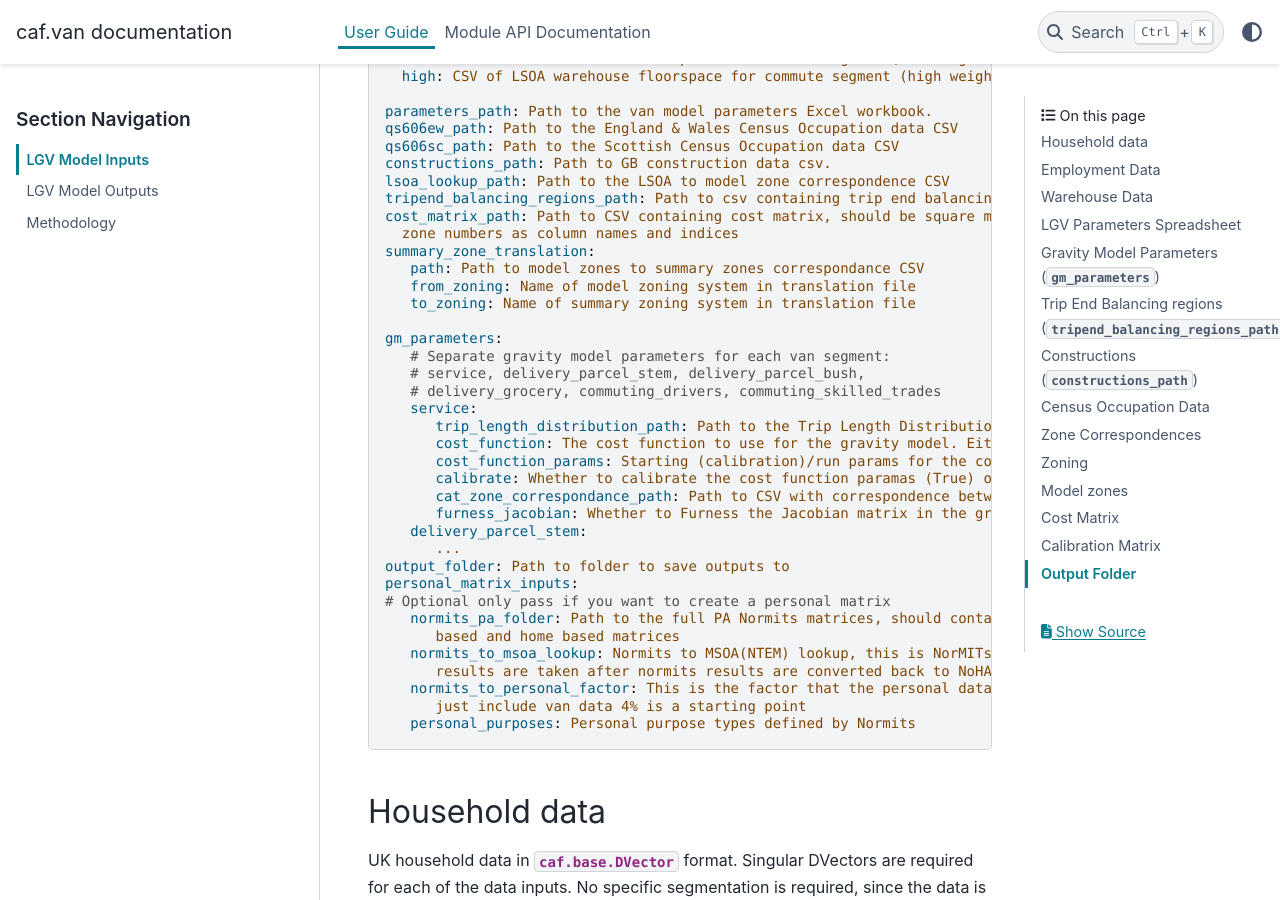
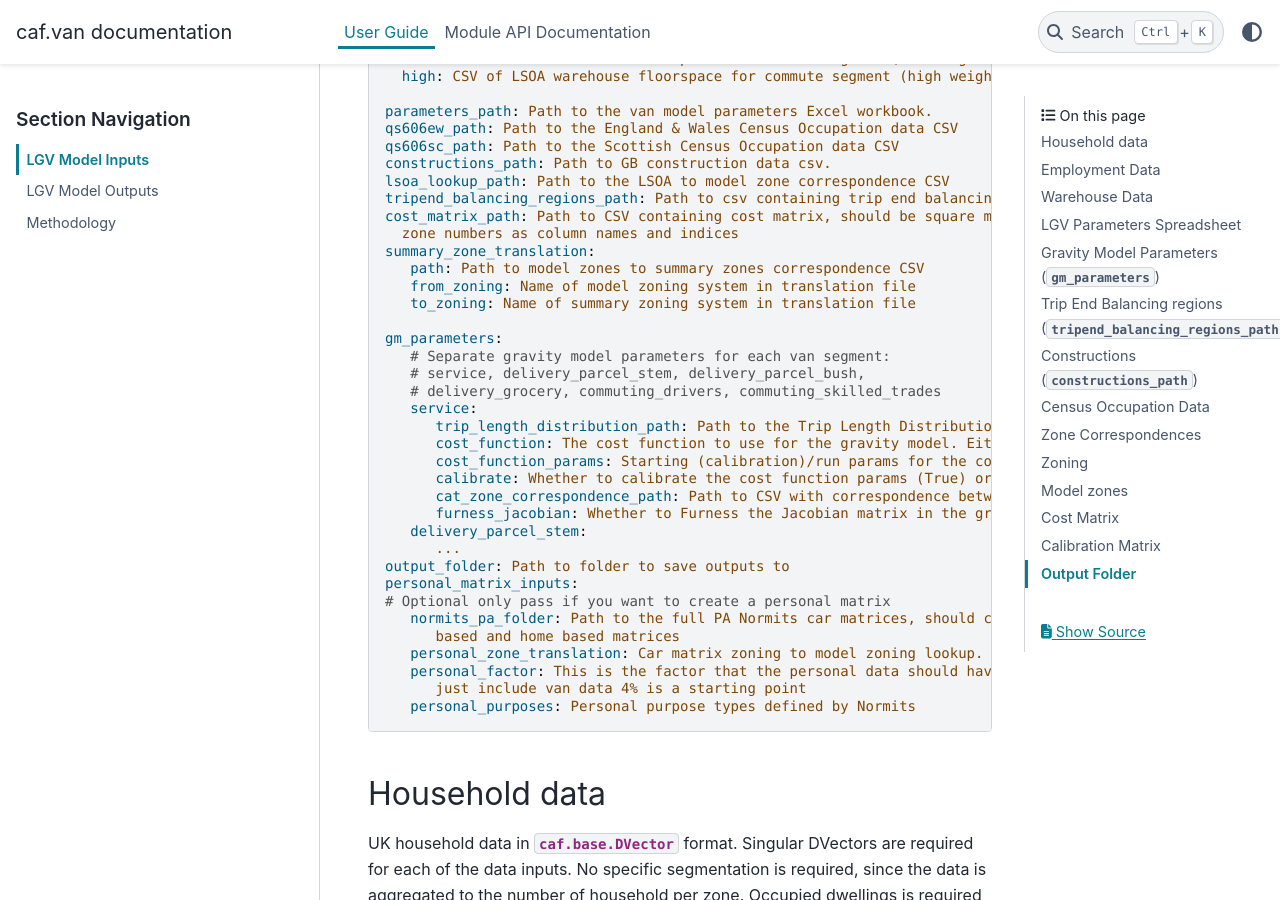
Before and after one commit to Transport-for-the-North/caf.van, a Sphinx documentation site: the page built from docs/source/inputs.rst, in a window 1280 px wide and 900 px high, scrolled down 998 px. Built offline with Sphinx 7.4.7 and the PyData theme 0.15.4, drawn with Linux system fonts in a browser that asks for light colours; pages that are not in the unit, such as notebooks, are missing from menus; some of the changed text lies outside the part shown.

Commit message:
addressed final comments

```diff
--- a/docs/source/inputs.rst
+++ b/docs/source/inputs.rst
@@ -48,7 +48,7 @@
    cost_matrix_path: Path to CSV containing cost matrix, should be square matrix with
      zone numbers as column names and indices
    summary_zone_translation:
-      path: Path to model zones to summary zones correspondance CSV
+      path: Path to model zones to summary zones correspondence CSV
       from_zoning: Name of model zoning system in translation file
       to_zoning: Name of summary zoning system in translation file
 
@@ -60,19 +60,18 @@
          trip_length_distribution_path: Path to the Trip Length Distribution CSV."""
          cost_function: The cost function to use for the gravity model. Either 'log_normal' or 'tanner'
          cost_function_params: Starting (calibration)/run params for the cost function.
-         calibrate: Whether to calibrate the cost function paramas (True) or run with given params (False).
-         cat_zone_correspondance_path: Path to CSV with correspondence between the categories in the TLD and the model zones.
+         calibrate: Whether to calibrate the cost function params (True) or run with given params (False).
+         cat_zone_correspondence_path: Path to CSV with correspondence between the categories in the TLD and the model zones.
          furness_jacobian: Whether to Furness the Jacobian matrix in the gravity model. Find your nearest demand modelling expert for more information.
       delivery_parcel_stem:
          ...
    output_folder: Path to folder to save outputs to
    personal_matrix_inputs:
    # Optional only pass if you want to create a personal matrix
-      normits_pa_folder: Path to the full PA Normits matrices, should contain all non home
+      normits_pa_folder: Path to the full PA Normits car matrices, should contain all non home
          based and home based matrices
-      normits_to_msoa_lookup: Normits to MSOA(NTEM) lookup, this is NorMITs to model zone lookup as the
-         results are taken after normits results are converted back to NoHAM
-      normits_to_personal_factor: This is the factor that the personal data should have applied to
+      personal_zone_translation: Car matrix zoning to model zoning lookup.
+      personal_factor: This is the factor that the personal data should have applied to
          just include van data 4% is a starting point
       personal_purposes: Personal purpose types defined by Normits
 
@@ -452,11 +451,11 @@
 +--------------+--------+-----------------------------------------------+
 
 .. note::
-    If ``cat_zone_correspondance_path`` is not given, the CSV does not need to contain
+    If ``cat_zone_correspondence_path`` is not given, the CSV does not need to contain
     the area column and the tool will perform a single TLD calibration.
     Alternatively, TLDs can be calibrated to separately for different zones.
 
-Category-Zone correspondence (``cat_zone_correspondance_path``)
+Category-Zone correspondence (``cat_zone_correspondence_path``)
 ~~~~~~~~~~~~~~~~~~~~~~~~~~~~~~~~~~~~~~~~~~~~~~~~~~~~~~~~~~~~~~~
 
 The category-zone correspondence is an optional lookup which defines which model zones
@@ -528,7 +527,7 @@
 - Tanner: :math:`\alpha` (alpha), :math:`\beta` (beta)
 
 If a single pair of parameters is provided these will be used for all TLDs,
-alternatively separate parameters can be provided for each of the area IDs in :ref:`Category-Zone correspondence (cat_zone_correspondance_path)`.
+alternatively separate parameters can be provided for each of the area IDs in :ref:`Category-Zone correspondence (cat_zone_correspondence_path)`.
 
 Calibrate
 ~~~~~~~~~
@@ -554,7 +553,7 @@
 
 Optional CSV containing zone groups which the van trip ends will be balanced at.
 The CSV should be in the same format as the
-:ref:`Category-Zone correspondence (cat_zone_correspondance_path)`.
+:ref:`Category-Zone correspondence (cat_zone_correspondence_path)`.
 
 If this isn't given then the trip ends will be balanced at all zones, i.e. the
 GB total trip ends.
```
Also changed, not shown: other parts of docs/source/inputs.rst (+5 -5 lines), 2 other files.
